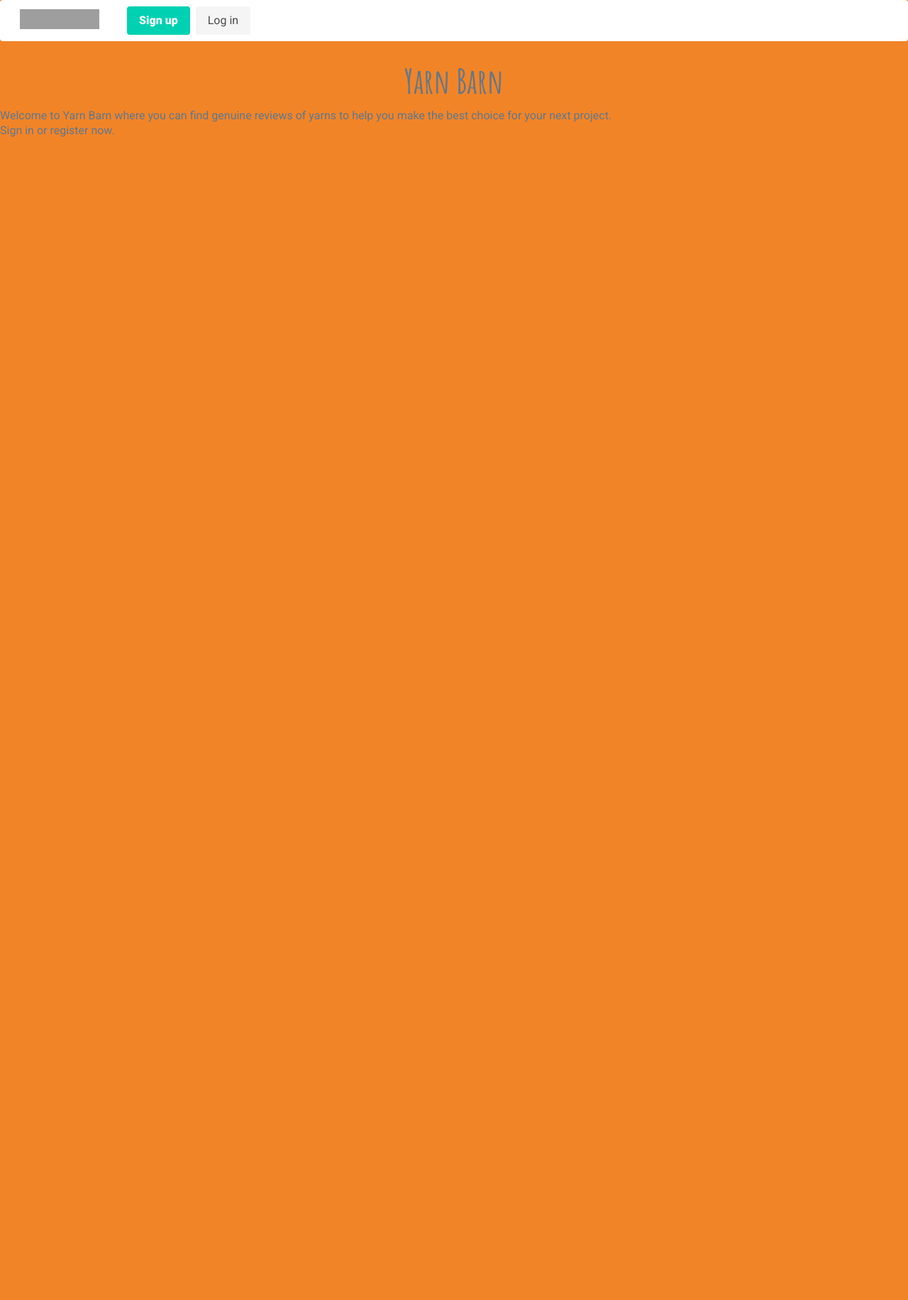
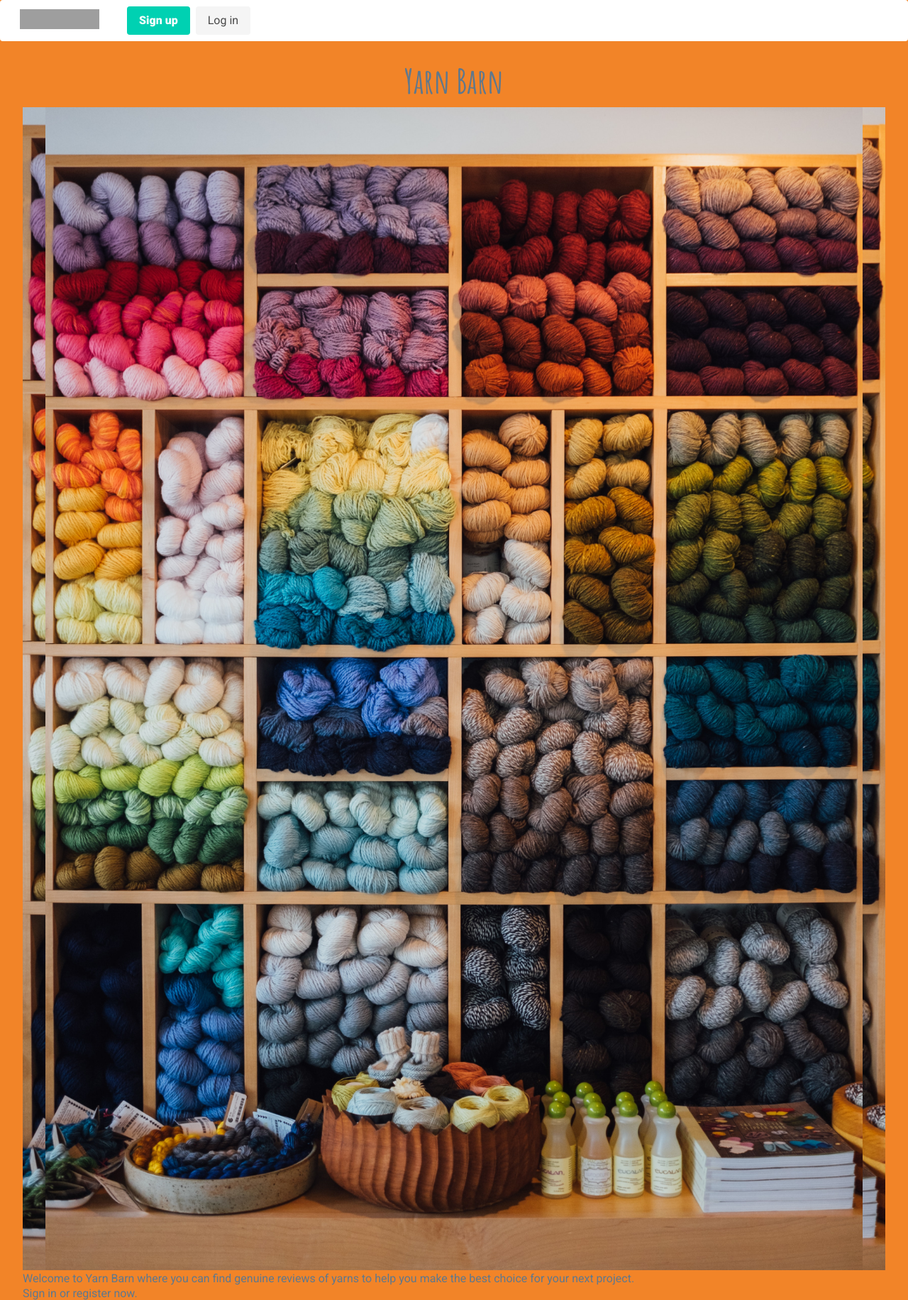
Before and after one commit to Code-Institute-Submissions/Spannakin-yarn-barn, a Flask app: page / in a window 1280 px wide. Shown: the whole page at 71% size. Before the commit the page ends 193 px from the top, so only its background shows below. Run offline with Flask 2, Linux system fonts and the light colour scheme; some libraries are stand-ins or nearby versions; grey boxes are pictures that could not be loaded.

Commit message:
ADD image info added

```diff
--- a/templates/pages/home.html
+++ b/templates/pages/home.html
@@ -1,10 +1,12 @@
 {% extends 'layout/base.html' %}
 {% block content %}
 {% include 'components/navigation/basic-navigation.html' %}
-<div calss='container-fluid' id='hero-image'>
-    <div id="hero-yarn"></div>
+<div class='container is-fluid' id='hero-image'>
+    <h1>Yarn Barn</h1>
+    <div class='container is-fluid' id="hero-yarn">
+        <img src="static/images/hero-image-yarn.jpg" alt="Shelves full of yarn in many colours">
+    </div>
     <div id="welcome-text">
-        <h1>Yarn Barn</h1>
         <p>Welcome to Yarn Barn where you can find genuine reviews of yarns to help you make
             the best choice for your next project.</p>
         <h3 id="subheading">Sign in or register now.</h3>
```
